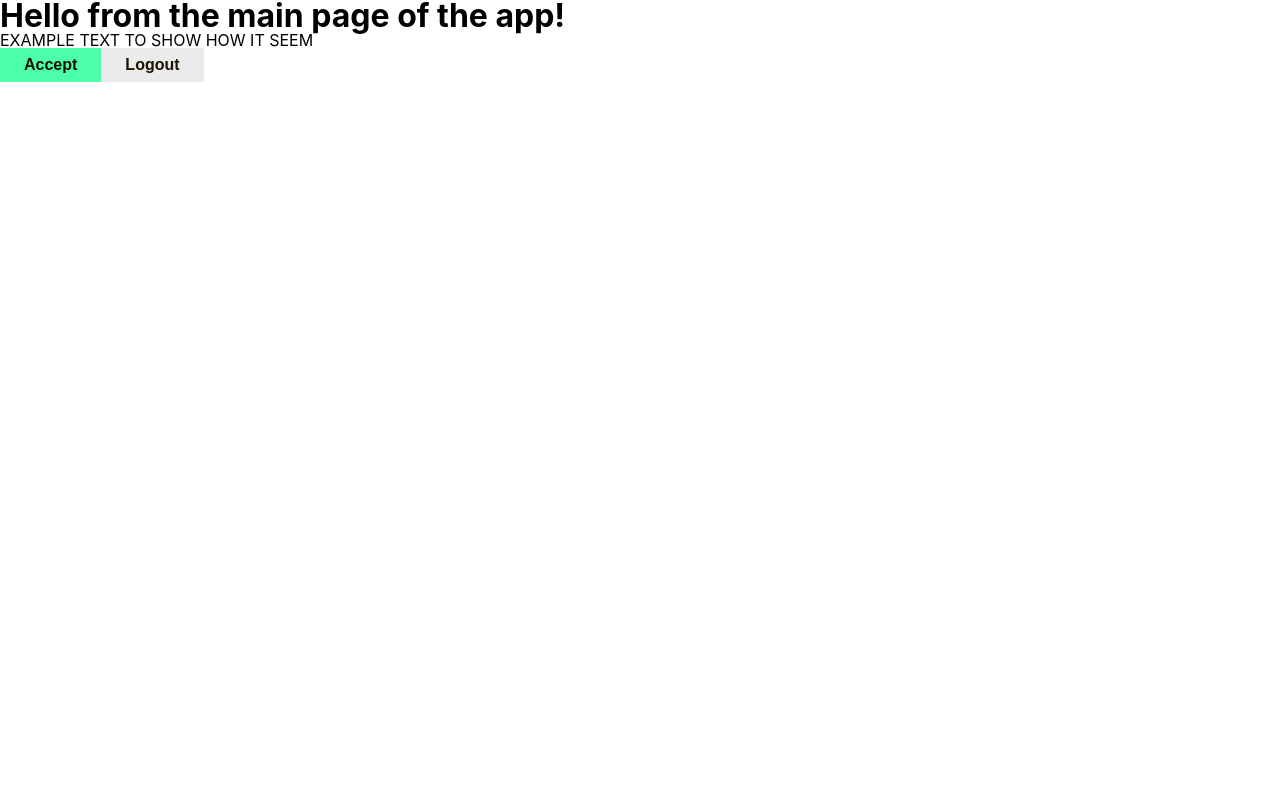
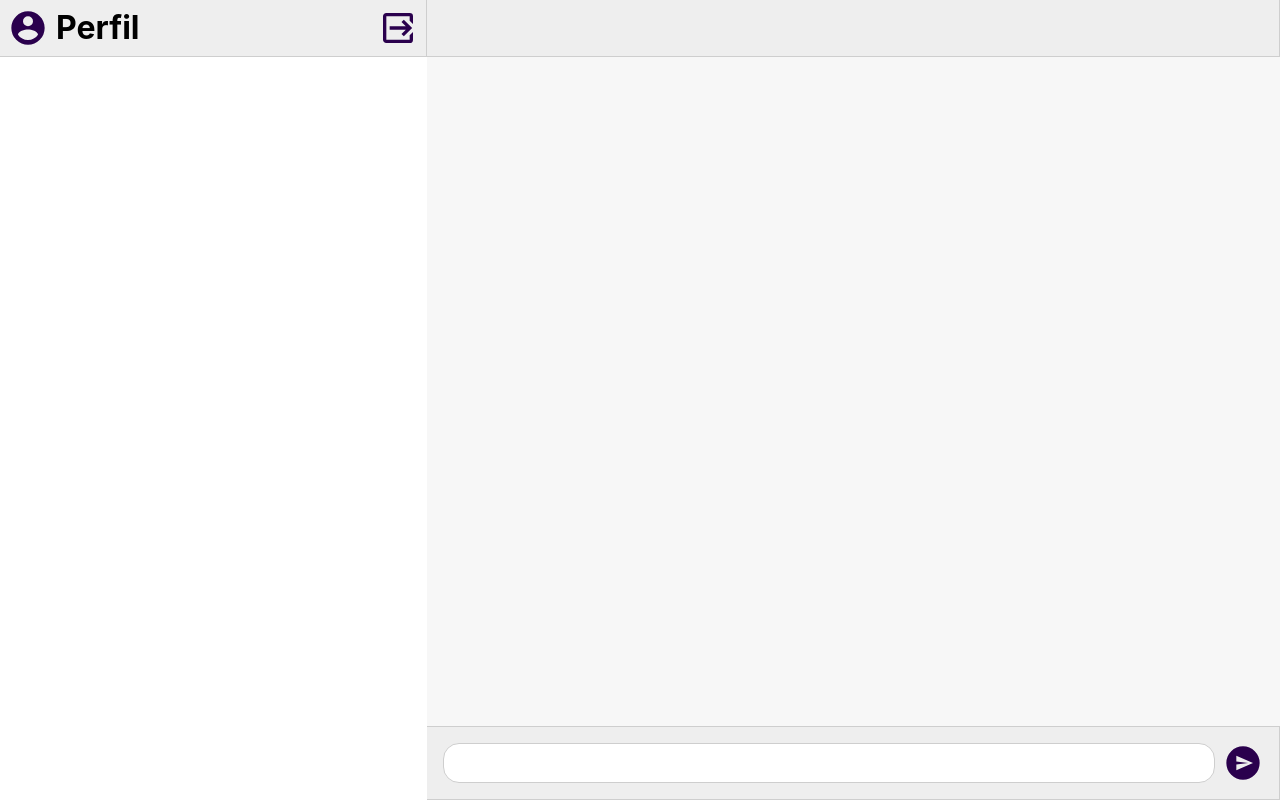
Before and after one commit to AlejandroXVII/messaging-app, a React (Vite) app: page / in a window 1280 px wide. Built offline with nearby package versions, Linux system fonts and the light colour scheme.

Commit message:
Create layout for the messaging app page

```diff
--- a/src/App.jsx
+++ b/src/App.jsx
@@ -1,13 +1,53 @@
 import LogoutButton from "./components/LogoutButton";
+import "./styles/message-box.css";
 
 const App = () => {
 	return (
-		<div>
-			<h1>Hello from the main page of the app!</h1>
-			<p>EXAMPLE TEXT TO SHOW HOW IT SEEM</p>
-			<div>
-				<button className="savedBtn">Accept</button>
-				<LogoutButton />
+		<div className="container">
+			<div className="message-box">
+				<Sidebar />
+				<Text />
+			</div>
+		</div>
+	);
+};
+
+const Header = () => {
+	return (
+		<div className="header bar">
+			<div className="icon">
+				<svg xmlns="http://www.w3.org/2000/svg" viewBox="0 0 24 24">
+					<title>account-circle</title>
+					<path d="M12,19.2C9.5,19.2 7.29,17.92 6,16C6.03,14 10,12.9 12,12.9C14,12.9 17.97,14 18,16C16.71,17.92 14.5,19.2 12,19.2M12,5A3,3 0 0,1 15,8A3,3 0 0,1 12,11A3,3 0 0,1 9,8A3,3 0 0,1 12,5M12,2A10,10 0 0,0 2,12A10,10 0 0,0 12,22A10,10 0 0,0 22,12C22,6.47 17.5,2 12,2Z" />
+				</svg>
+			</div>
+			<h1>Perfil</h1>
+			<LogoutButton />
+		</div>
+	);
+};
+
+const Sidebar = () => {
+	return (
+		<div className="sidebar">
+			<Header />
+		</div>
+	);
+};
+
+const Text = () => {
+	return (
+		<div className="text-box">
+			<div className="header bar"></div>
+			<div className="messages"></div>
+			<div className="send-messages bar">
+				<input type="text" name="message-input" />
+				<button className="icon icon-button">
+					<svg xmlns="http://www.w3.org/2000/svg" viewBox="0 0 24 24">
+						<title>send-circle</title>
+						<path d="M12,2A10,10 0 0,1 22,12A10,10 0 0,1 12,22A10,10 0 0,1 2,12A10,10 0 0,1 12,2M8,7.71V11.05L15.14,12L8,12.95V16.29L18,12L8,7.71Z" />
+					</svg>
+				</button>
 			</div>
 		</div>
 	);
--- a/src/components/LogoutButton.jsx
+++ b/src/components/LogoutButton.jsx
@@ -9,7 +9,14 @@ const LogoutButton = () => {
 		navigate("/log-in");
 		return;
 	}
-	return <button onClick={logoutUser}>Logout</button>;
+	return (
+		<button onClick={logoutUser} className="icon-button icon">
+			<svg xmlns="http://www.w3.org/2000/svg" viewBox="0 0 24 24">
+				<title>logout-variant</title>
+				<path d="M14.08,15.59L16.67,13H7V11H16.67L14.08,8.41L15.5,7L20.5,12L15.5,17L14.08,15.59M19,3A2,2 0 0,1 21,5V9.67L19,7.67V5H5V19H19V16.33L21,14.33V19A2,2 0 0,1 19,21H5C3.89,21 3,20.1 3,19V5C3,3.89 3.89,3 5,3H19Z" />
+			</svg>
+		</button>
+	);
 };
 
 export default LogoutButton;
--- a/src/index.css
+++ b/src/index.css
@@ -129,7 +129,7 @@ body {
 
 :root {
 	font-family: Inter, system-ui, Avenir, Helvetica, Arial, sans-serif;
-	--clr: 45;
+	--clr: 273;
 	--clr-principal: hsl(var(--clr), 100%, 5%);
 	--clr-secondary: hsl(var(--clr), 100%, 50%);
 	--clr-tertiary: hsl(var(--clr), 0%, 98%);
@@ -137,7 +137,7 @@ body {
 	--clr-secondary-bright: hsl(var(--clr), 100%, 70%);
 	--clr-tertiary-bright: hsl(var(--clr), 100%, 100%);
 
-	--clr-secondary-dark: hsl(var(--clr), 100%, 35%);
+	--clr-secondary-dark: hsl(var(--clr), 100%, 15%);
 	--clr-tertiary-dark: hsl(var(--clr), 0%, 92%);
 
 	--clr-accept: hsl(151, 100%, 65%);
@@ -159,9 +159,13 @@ body {
 	footer {
 	}
 	* {
+		.icon-button {
+			background-color: transparent;
+			padding: 0;
+		}
 		button {
 			color: var(--clr-principal);
-			background-color: var(--clr-tertiary-dark);
+			background-color: var(--clr-tertiary-bright);
 			padding: 0.5rem 1.5rem;
 			font-size: 1rem;
 		}
--- a/src/pages/Login.jsx
+++ b/src/pages/Login.jsx
@@ -28,7 +28,7 @@ const Login = () => {
 		return; // parses JSON response into native JavaScript objects
 	}
 	return (
-		<div className="container-form">
+		<div className="container">
 			<div className="form">
 				<h1>Login</h1>
 				<form
--- a/src/pages/SignUp.jsx
+++ b/src/pages/SignUp.jsx
@@ -29,7 +29,7 @@ const SignUp = () => {
 		}
 	}
 	return (
-		<div className="container-form">
+		<div className="container">
 			<div className="form">
 				<h1>Sing up</h1>
 				<form
--- a/src/styles/form.css
+++ b/src/styles/form.css
@@ -1,22 +1,21 @@
-#root .container-form {
-	--clr: #23003f;
-	min-height: inherit;
-	display: flex;
-	align-content: center;
-	justify-content: center;
-	flex-wrap: wrap;
+#root {
 	background-color: #e5e5f7;
-	opacity: 0.8;
-
-	background-color: #e5e5f7;
-	opacity: 0.8;
 	background: linear-gradient(135deg, #a98fb355 25%, transparent 25%) -10px 0/
 			20px 20px,
 		linear-gradient(225deg, #a98fb3 25%, transparent 25%) -10px 0/ 20px 20px,
 		linear-gradient(315deg, #a98fb3 25%, transparent 25%) 0px 0/ 20px 20px,
 		linear-gradient(45deg, #a98fb3 25%, #e5e5f7 25%) 0px 0/ 20px 20px;
 }
-.container-form .form {
+
+#root .container {
+	--clr: hsl(273, 100%, 12%);
+	min-height: inherit;
+	display: flex;
+	align-content: center;
+	justify-content: center;
+	flex-wrap: wrap;
+}
+.container .form {
 	padding: 2rem;
 	display: flex;
 	flex-flow: column;
--- /dev/null
+++ b/src/styles/message-box.css
@@ -0,0 +1,59 @@
+.message-box {
+	--border: 1.75px solid #cecece;
+	background-color: var(--clr-tertiary);
+	min-height: 100dvh;
+	min-width: 100dvw;
+	overflow: hidden;
+	display: grid;
+	grid-template-columns: 1fr 2fr;
+	.header {
+		display: grid;
+		grid-template-columns: auto 1fr auto;
+		align-items: center;
+		align-content: center;
+		gap: 0.5rem;
+	}
+	.sidebar {
+		min-height: inherit;
+		background-color: #ffffff;
+	}
+	.text-box {
+		background-color: #f0f4f5;
+		display: grid;
+		grid-auto-flow: column;
+		grid-template-rows: auto 1fr auto;
+		.messages {
+			background-color: #f7f7f7;
+		}
+		.send-messages {
+			display: grid;
+			grid-template-columns: 1fr auto;
+			gap: 0.5rem;
+			padding: 1rem 1rem;
+			border-top: var(--border);
+			input {
+				border-radius: 1rem;
+				border: 0;
+				padding: 0rem 1rem;
+				border: var(--border);
+			}
+		}
+	}
+	.icon {
+		display: flex;
+		align-content: center;
+		justify-content: center;
+		svg {
+			min-height: 2.5rem;
+			max-height: 3rem;
+			fill: var(--clr-secondary-dark);
+		}
+	}
+	.bar {
+		min-height: 2.5rem;
+		padding: 0.5rem;
+		border-bottom: var(--border);
+		background-color: #eeeeee;
+		border-right: var(--border);
+	}
+}
```
